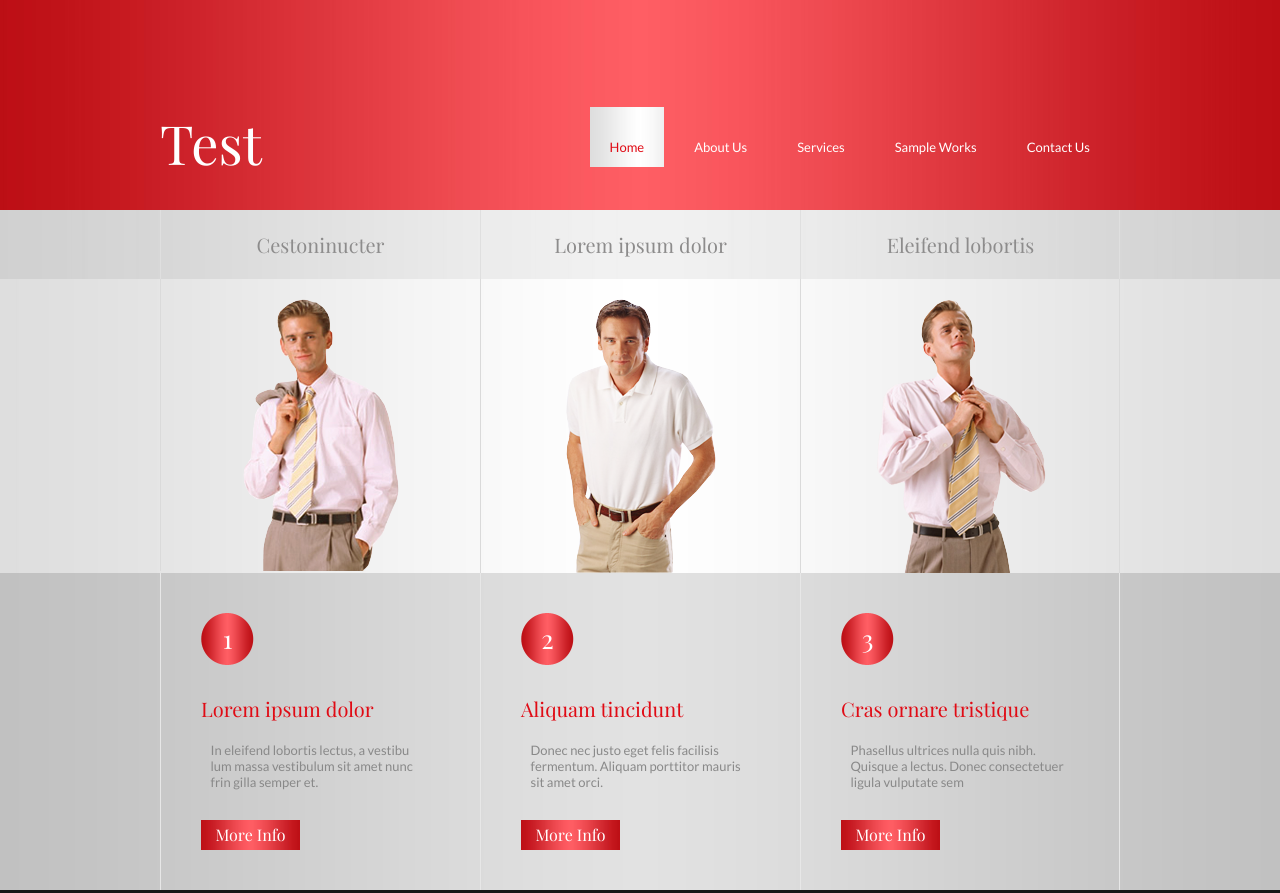
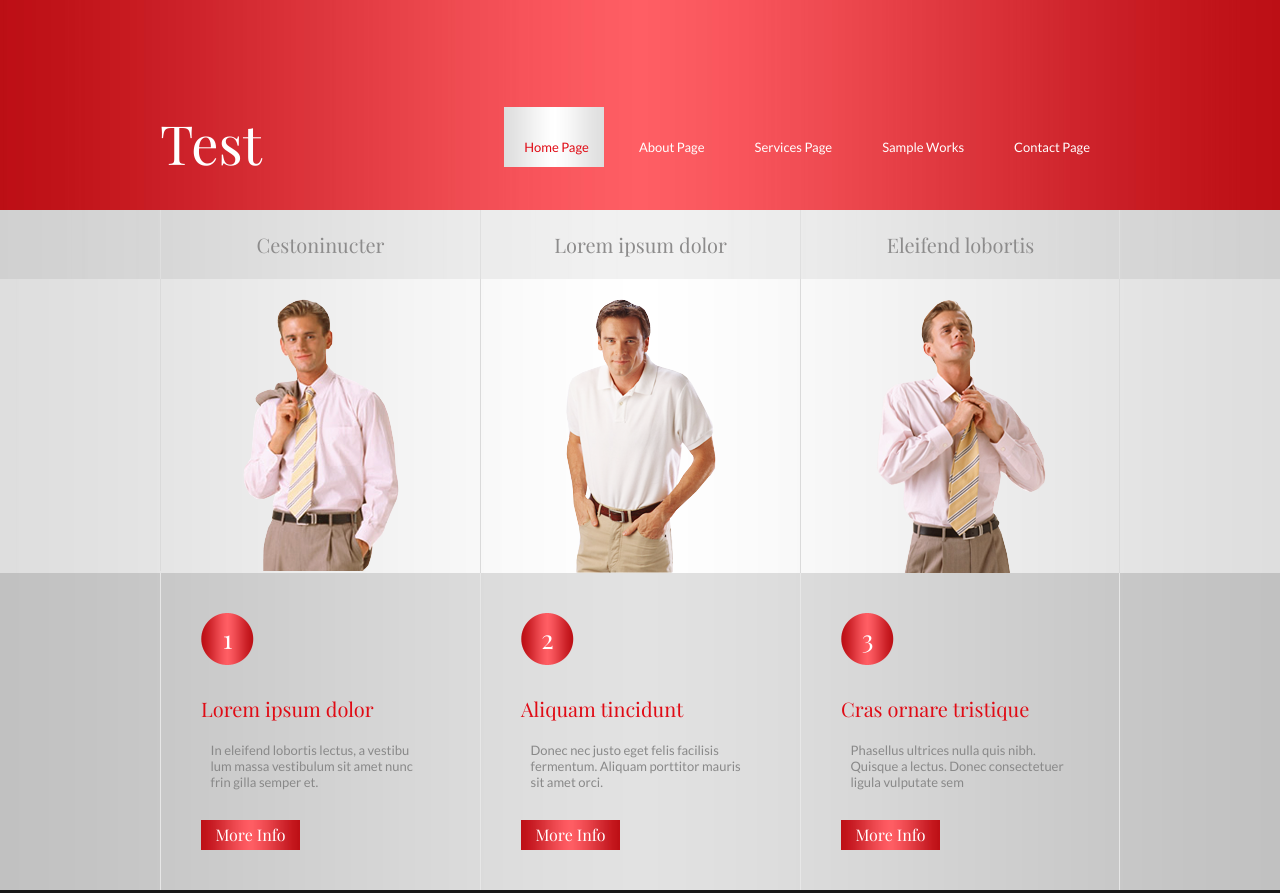
Before and after one commit to japtwo/origin, a plain HTML site: page index.html in a window 1280 px wide. Shown: the top 893 px of the page. Drawn offline with nearby package versions, Linux system fonts and the light colour scheme.

Commit message:
Updating Menu

```diff
--- a/index.html
+++ b/index.html
@@ -15,11 +15,11 @@
     </div>
     <div class="menu">
       <ul>
-        <li><a href="index.html" class="active">Home</a></li>
-        <li><a href="about.html">About Us</a></li>
-        <li><a href="services.html">Services</a></li>
+        <li><a href="index.html" class="active">Home Page</a></li>
+        <li><a href="about.html">About Page</a></li>
+        <li><a href="services.html">Services Page</a></li>
         <li><a href="work.html">Sample Works</a></li>
-        <li><a href="contact.html">Contact Us</a></li>
+        <li><a href="contact.html">Contact Page</a></li>
       </ul>
     </div>
   </div>
```
